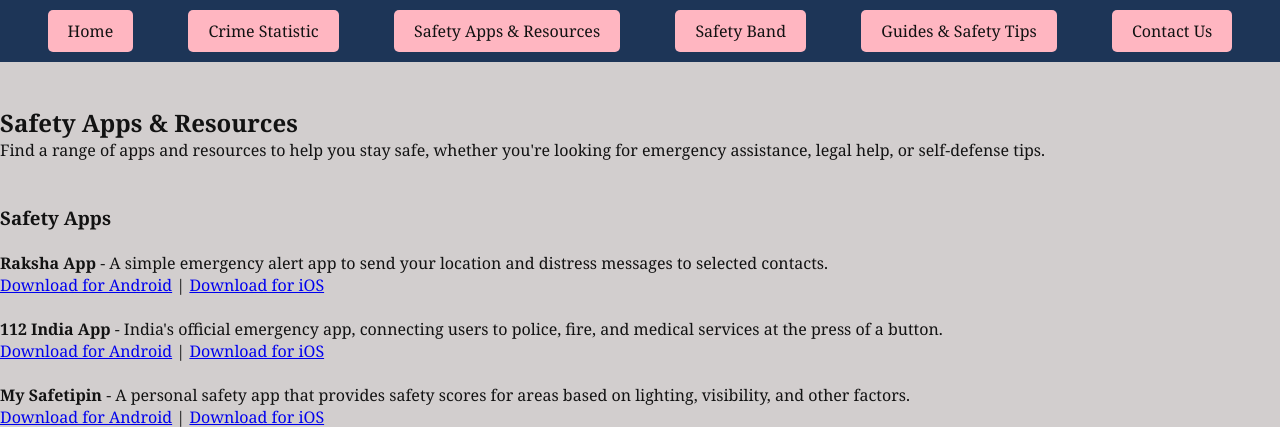
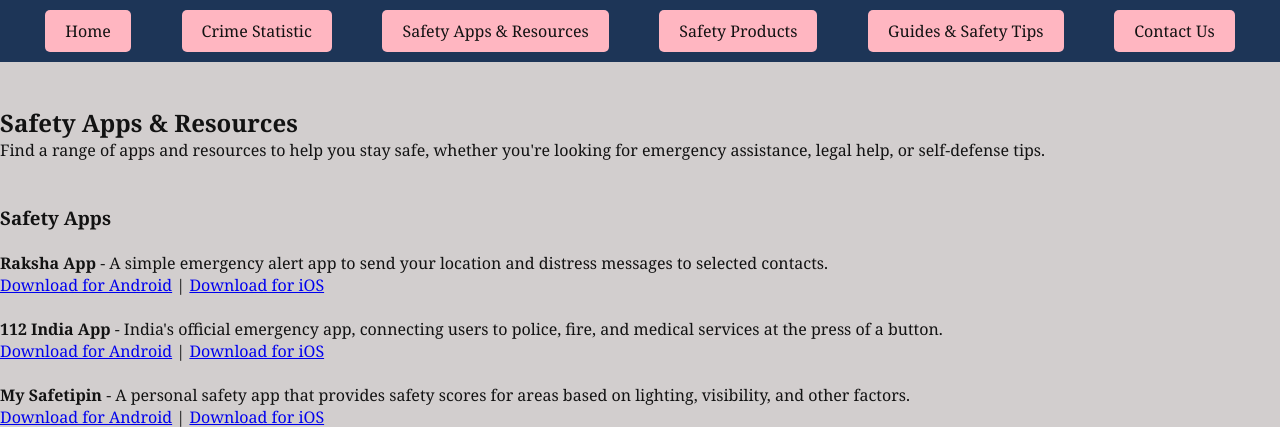
Before and after one commit to JalPatel-08/okok, a Flask app: page /apps in a window 1280 px wide. Shown: the top 427 px of the page. Run offline with Flask 3, Linux system fonts and the light colour scheme.

Commit message:
Update base.html

```diff
--- a/cpi_project-main/women_safety_project/templates/base.html
+++ b/cpi_project-main/women_safety_project/templates/base.html
@@ -16,7 +16,7 @@
                 <li><a href="/">Home</a></li>
                 <li><a href="/about">Crime Statistic</a></li>
                 <li><a href="/apps">Safety Apps & Resources</a></li>
-                <li><a href="/band">Safety Band</a></li>
+                <li><a href="/band">Safety Products</a></li>
                 <li><a href="/guides">Guides & Safety Tips</a></li>
                 <li><a href="/contact">Contact Us</a></li>
             </ul>
```
